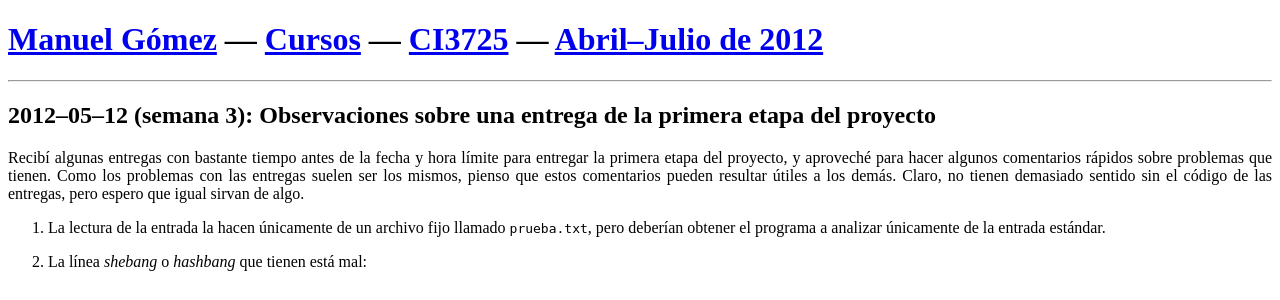
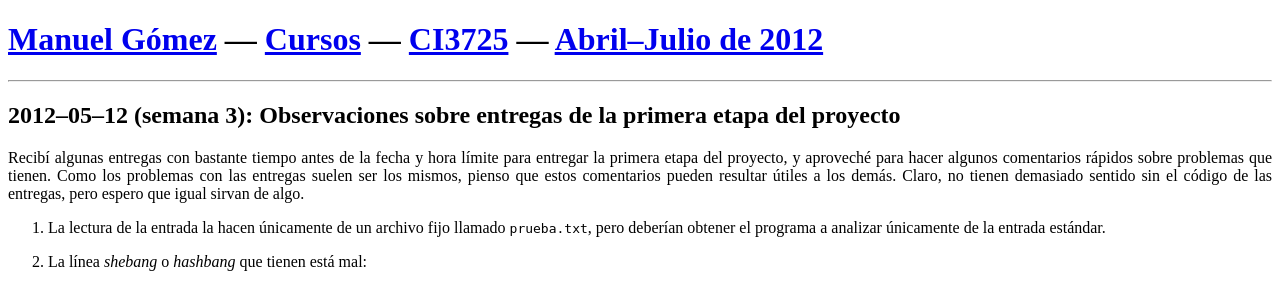
Before and after one commit to Targen/ldc-web, a PHP site: page /cursos/CI3725/2012AJ/observaciones-entrega1 in a window 1280 px wide. Shown: the top 300 px of the page. Run offline with PHP 8.4, Linux system fonts and the light colour scheme.

Commit message:
Cambio de títulos

```diff
--- a/cursos/CI3725/2012AJ/index.php
+++ b/cursos/CI3725/2012AJ/index.php
@@ -21,8 +21,8 @@
                 <p>Mis clases de práctica son en AUL017 los lunes desde las 13:30 VET hasta que la gente se canse de oírme hablar pendejadas o nos saquen del salón.</p>
                 <hr/>
                 <ol>
-                        <li><a href="consultas-entrega1"    >2012‒05‒04 (semana 2): Consultas de la primera entrega del proyecto                    </a></li>
-                        <li><a href="observaciones-entrega1">2012‒05‒12 (semana 3): Observaciones sobre una entrega de la primera etapa del proyecto</a></li>
+                        <li><a href="consultas-entrega1"    >2012‒05‒04 (semana 2): Consultas de la primera entrega del proyecto                 </a></li>
+                        <li><a href="observaciones-entrega1">2012‒05‒12 (semana 3): Observaciones sobre entregas de la primera etapa del proyecto</a></li>
                 </ol>
                 <hr/>
                 <p>
--- a/cursos/CI3725/2012AJ/observaciones-entrega1.php
+++ b/cursos/CI3725/2012AJ/observaciones-entrega1.php
@@ -7,14 +7,14 @@
 <html xmlns="http://www.w3.org/1999/xhtml">
         <head>
                 <meta http-equiv="Content-type" content="application/xhtml+xml;charset=utf-8"/>
-                <title>Notas de Manuel Gómez sobre CI3725 — Observaciones sobre una entrega de la primera etapa del proyecto</title>
+                <title>Notas de Manuel Gómez sobre CI3725 — Observaciones sobre entregas de la primera etapa del proyecto</title>
                 <style type="text/css">p { text-align:justify; }</style>
         </head>
 
         <body>
                 <h1><a href="../../..">Manuel Gómez</a> — <a href="../..">Cursos</a> — <a href="..">CI3725</a> — <a href=".">Abril–Julio de 2012</a></h1>
                 <hr/>
-                <h2>2012‒05‒12 (semana 3): Observaciones sobre una entrega de la primera etapa del proyecto</h2>
+                <h2>2012‒05‒12 (semana 3): Observaciones sobre entregas de la primera etapa del proyecto</h2>
                 <p>Recibí algunas entregas con bastante tiempo antes de la fecha y hora límite para entregar la primera etapa del proyecto, y aproveché para hacer algunos comentarios rápidos sobre problemas que tienen.  Como los problemas con las entregas suelen ser los mismos, pienso que estos comentarios pueden resultar útiles a los demás.  Claro, no tienen demasiado sentido sin el código de las entregas, pero espero que igual sirvan de algo.</p>
                 <ol>
                         <li><p>La lectura de la entrada la hacen únicamente de un archivo fijo llamado <code>prueba.txt</code>, pero deberían obtener el programa a analizar únicamente de la entrada estándar.</p></li>
```
